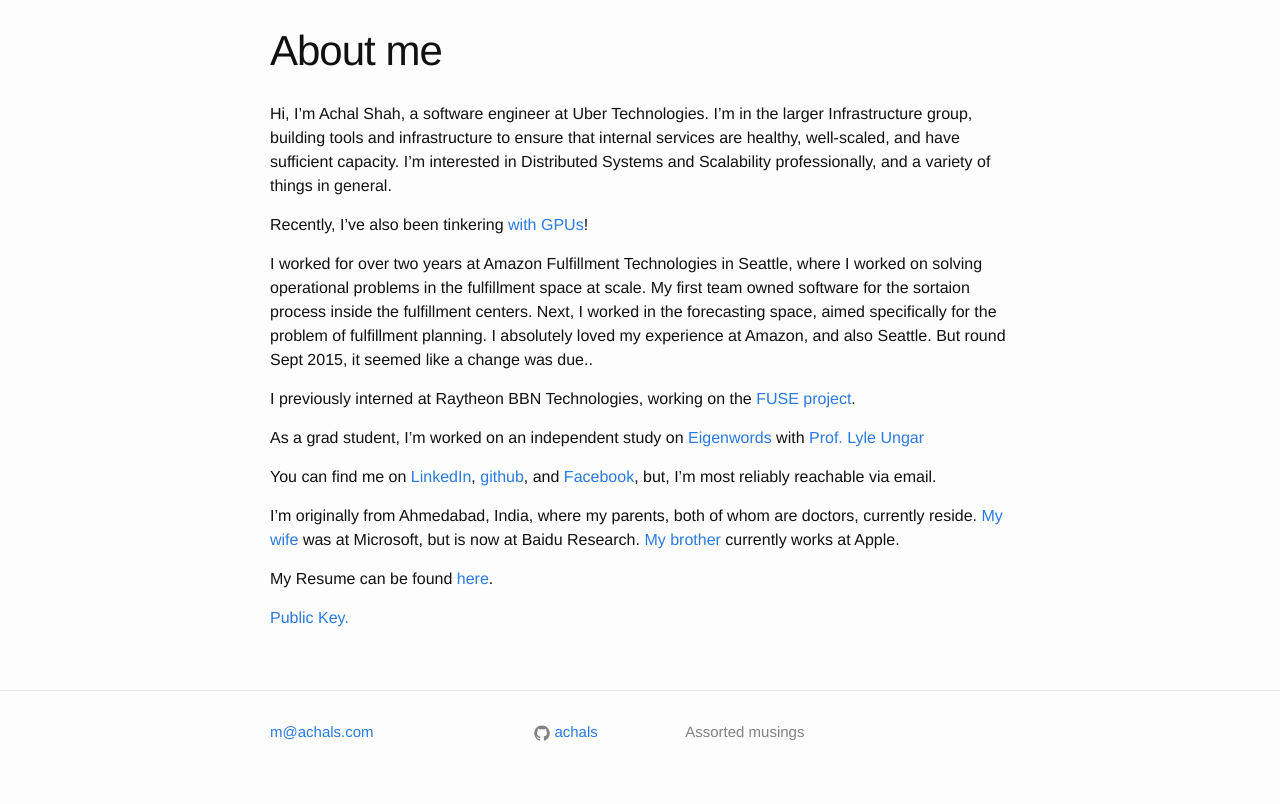
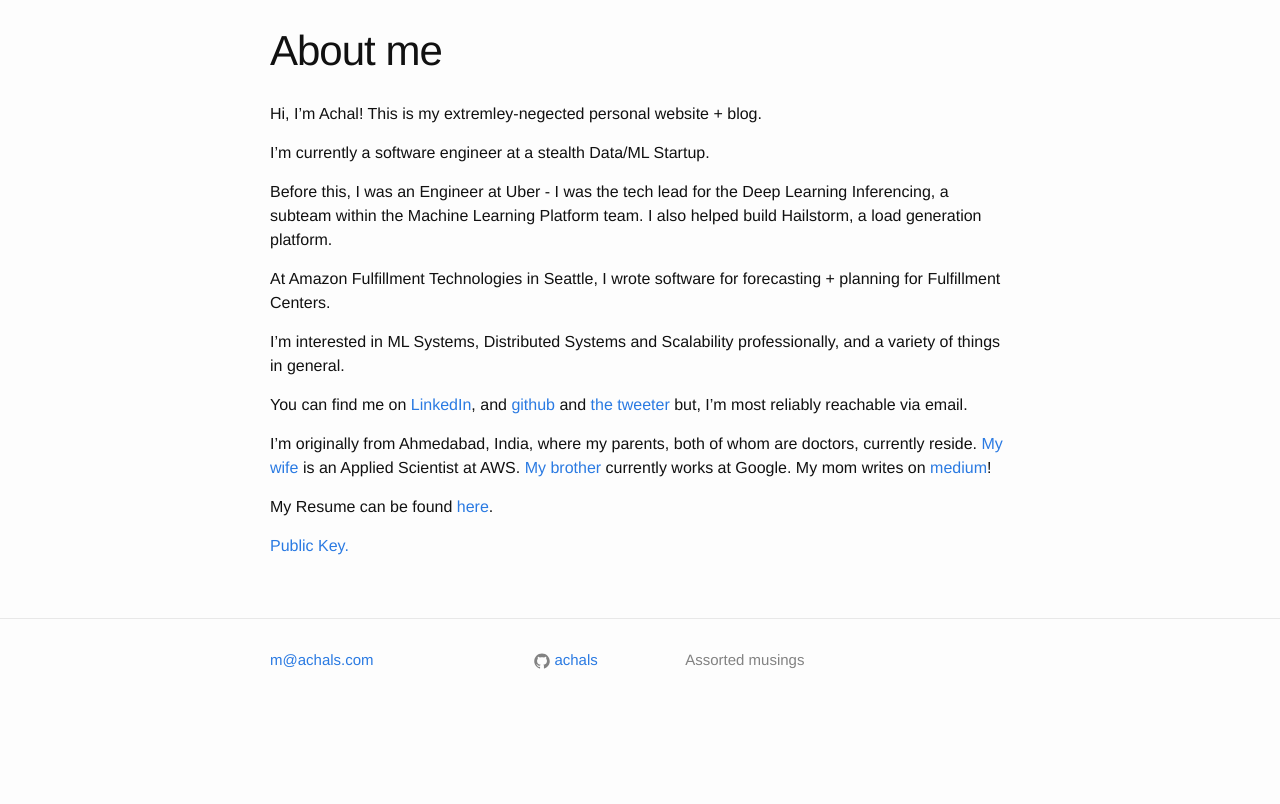
Before and after one commit to achals/achals.github.io, a Jekyll site: the page built from about.md, in a window 1280 px wide. Shown: the part 100-904 px from the top of the page. Built offline with Jekyll 4.4.1, drawn with Linux system fonts in a browser that asks for light colours.

Commit message:
Update about.md after ages

```diff
--- a/about.md
+++ b/about.md
@@ -4,19 +4,19 @@
 permalink: /about/
 ---
 
-Hi, I'm Achal Shah, a software engineer at Uber Technologies. I'm in the larger Infrastructure group, building tools and infrastructure to ensure that internal services are healthy, well-scaled, and have sufficient capacity. I'm interested in Distributed Systems and Scalability professionally, and a variety of things in general.
+Hi, I'm Achal! This is my extremley-negected personal website + blog.
 
-Recently, I've also been tinkering [with GPUs](https://github.com/achals/cs344)!
+I'm currently a software engineer at a stealth Data/ML Startup.
 
-I worked for over two years at Amazon Fulfillment Technologies in Seattle, where I worked on solving operational problems in the fulfillment space at scale. My first team owned software for the sortaion process inside the fulfillment centers. Next, I worked in the forecasting space, aimed specifically for the problem of fulfillment planning. I absolutely loved my experience at Amazon, and also Seattle. But round Sept 2015, it seemed like a change was due..
+Before this, I was an Engineer at Uber - I was the tech lead for the Deep Learning Inferencing, a subteam within the Machine Learning Platform team. I also helped build Hailstorm, a load generation platform.
 
-I previously interned at Raytheon BBN Technologies, working on the [FUSE project](http://www.iarpa.gov/index.php/research-programs/fuse).
+At Amazon Fulfillment Technologies in Seattle, I wrote software for forecasting + planning for Fulfillment Centers.
 
-As a grad student, I'm worked on an independent study on [Eigenwords](https://alliance.seas.upenn.edu/~datamine/wiki/index.php?title=Eigenwords) with [Prof. Lyle Ungar](http://www.cis.upenn.edu/~ungar/)
+I'm interested in ML Systems, Distributed Systems and Scalability professionally, and a variety of things in general.
 
-You can find me on [LinkedIn](http://www.linkedin.com/pub/achal-shah/5/79b/949), [github](https://github.com/achals), and [Facebook](https://www.facebook.com/achal.shah), but, I'm most reliably reachable via email.
+You can find me on [LinkedIn](https://www.linkedin.com/in/achalnshah/), and [github](https://github.com/achals) and [the tweeter](https://twitter.com/achalsdotcom) but, I'm most reliably reachable via email.
 
-I'm originally from Ahmedabad, India, where my parents, both of whom are doctors, currently reside. [My wife](http://www.linkedin.com/pub/rishita-anubhai/14/474/685) was at Microsoft, but is now at Baidu Research. [My brother](http://www.linkedin.com/in/rushinnshah) currently works at Apple.
+I'm originally from Ahmedabad, India, where my parents, both of whom are doctors, currently reside. [My wife](https://www.linkedin.com/in/rishitaa/) is an Applied Scientist at AWS. [My brother](http://www.linkedin.com/in/rushinnshah) currently works at Google. My mom writes on [medium](https://medium.com/@ashashah55)!
 
 My Resume can be found [here](/resume.pdf).
 
```
